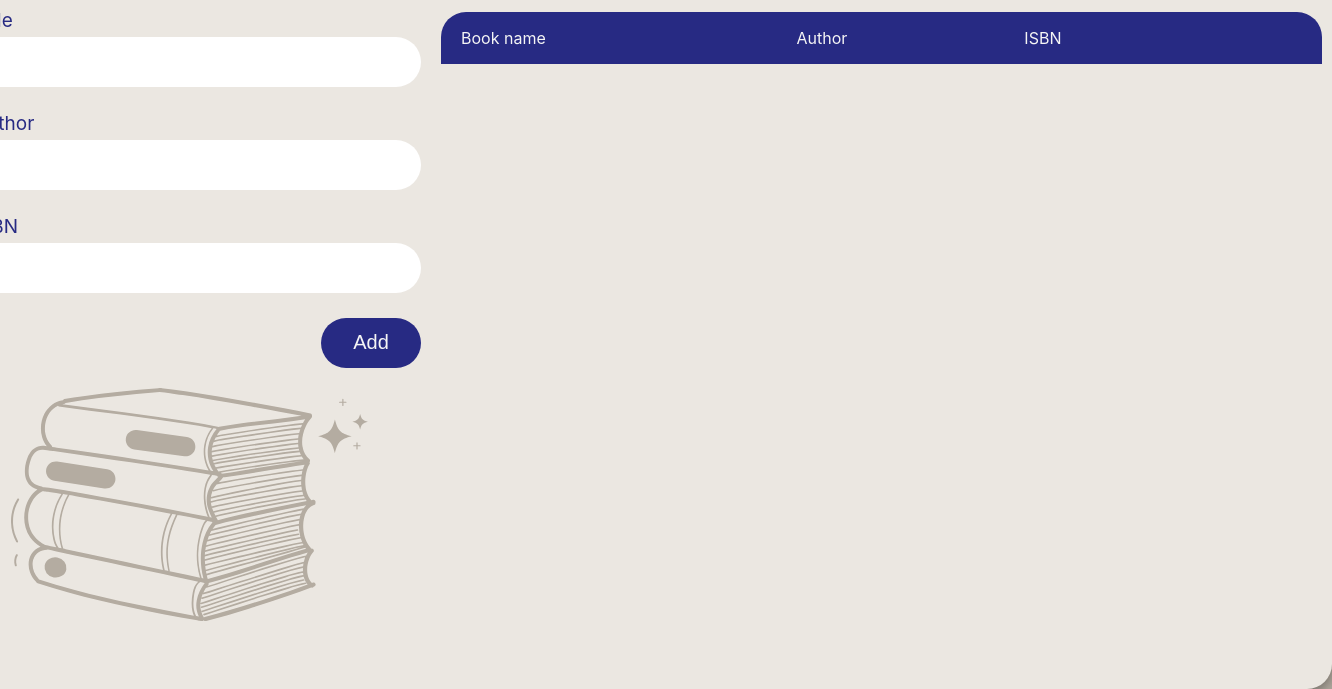
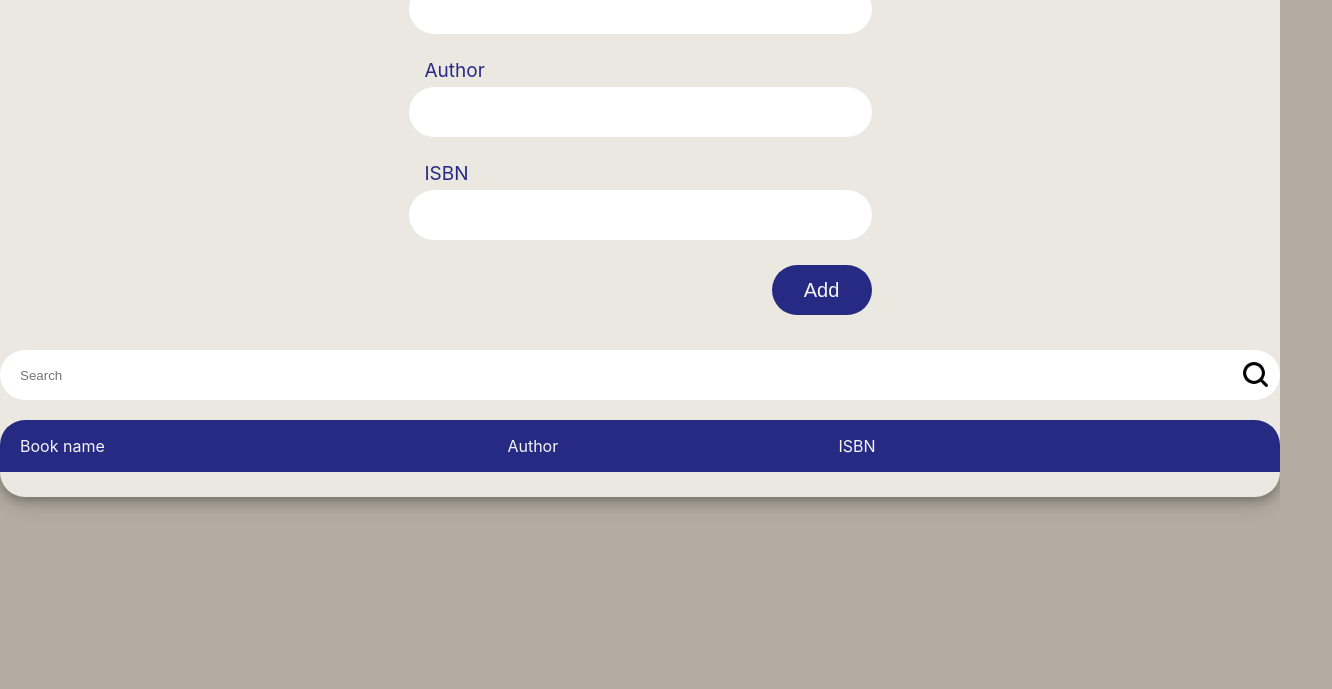
Before and after one commit to a-muhina/booklist, a plain HTML site: page index.html in a window 1280 px wide. Shown: the part 121-810 px from the top of the page, 1332 px wide, since content can reach past the window. Drawn offline with nearby package versions, Linux system fonts and the light colour scheme.

Commit message:
add responsiveness

```diff
--- a/index.html
+++ b/index.html
@@ -3,11 +3,9 @@
 <html>
     <head>
         <meta charset="utf-8">
-        <meta http-equiv="X-UA-Compatible" content="IE=edge">
         <title>Book List</title>
         <meta name="viewport" content="width=device-width, initial-scale=1">
         <link rel="stylesheet" href="resources\style.css">
-        <link rel='stylesheet' href='https://cdn-uicons.flaticon.com/2.4.0/uicons-bold-rounded/css/uicons-bold-rounded.css'>
     </head>
     <body>
         <main>
--- a/javascript.js
+++ b/javascript.js
@@ -63,6 +63,7 @@ let editing = (newBook, book) => {
 
     let editButton = document.createElement('button');
     editButton.classList.add('edit');
+    editButton.title = 'Edit';
 
     editTD.appendChild(editButton);
     newBook.appendChild(editTD);
--- a/resources/style.css
+++ b/resources/style.css
@@ -228,3 +228,46 @@ td.button {
 .button .confirm {
     background-image: url('icons/check.png');
 }
+
+/*Responsiveness*/
+
+@media only screen and (min-width: 600px) and (max-width: 1540px) {
+    main {
+        height: auto;
+    }
+
+    .base {
+        flex-direction: column;
+        height: 100%;
+    }
+
+    .left {
+        height: 100%;
+    }
+
+    img {
+        display: none;
+
+    }
+
+    .right {
+        width: 100%;
+        height: 100%;
+        margin: 25px;
+    }
+
+    .s {
+        width: 100%;
+
+    }
+
+    #search {
+        width: 100%;
+    }
+
+    table {
+
+    }
+
+
+}
```
